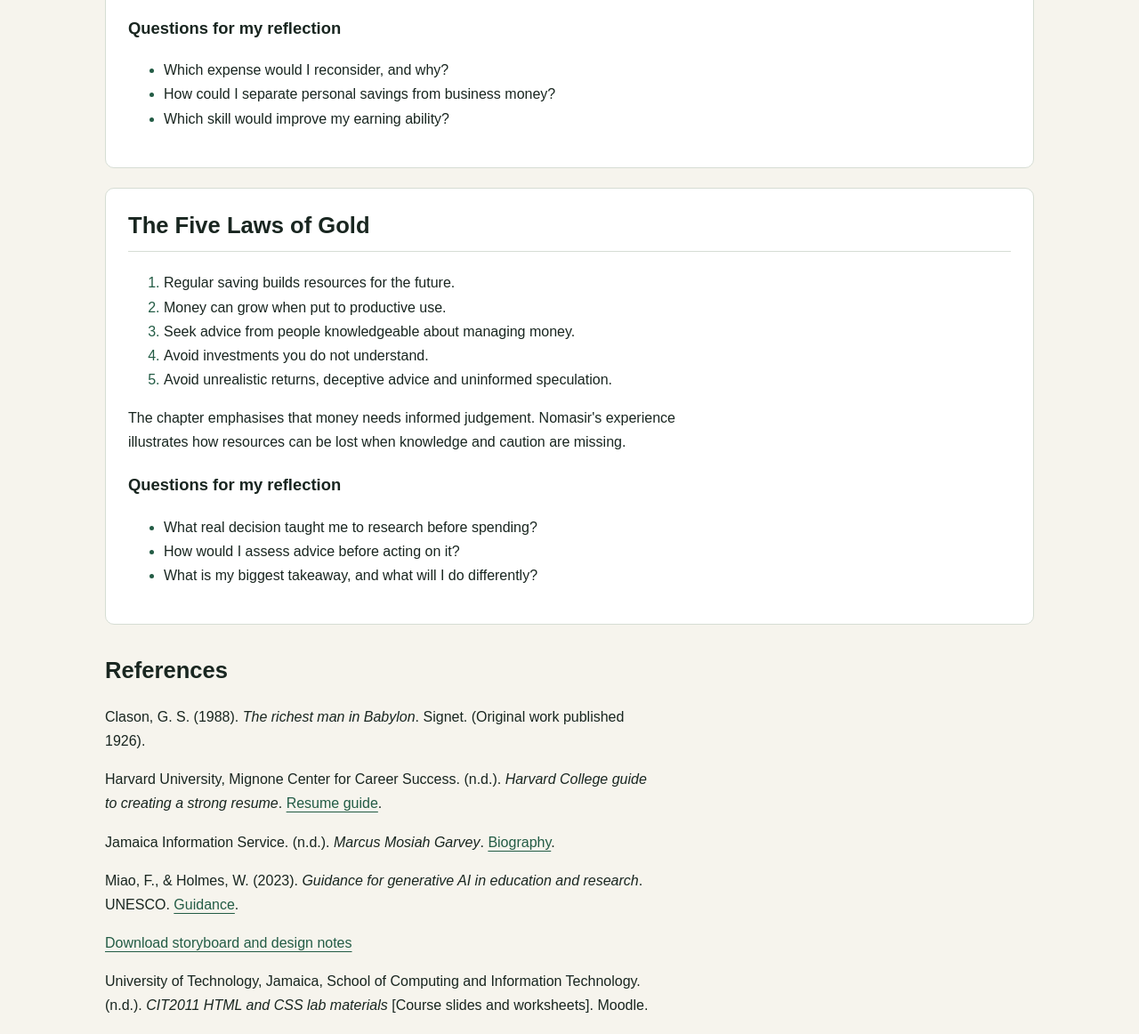
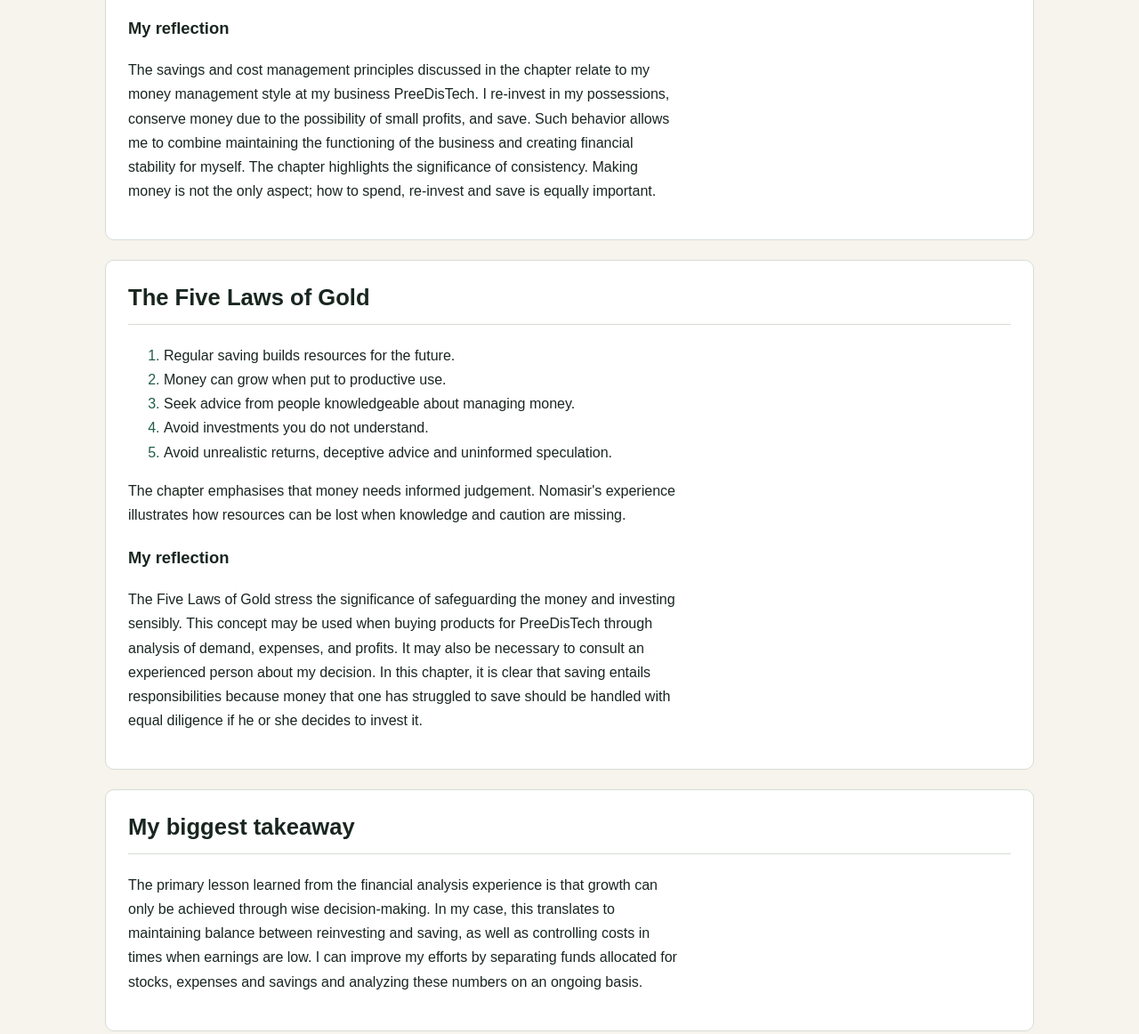
Before and after one commit to jayxutech/2400651_IA1_S1AY27, a plain HTML site: page Codes/development.html in a window 1280 px wide. Shown: the part 870-2032 px from the top of the page at 89% size. Drawn offline with Linux system fonts and the light colour scheme.

Commit message:
Add chapter reflections and biggest takeaway

```diff
--- a/Codes/development.html
+++ b/Codes/development.html
@@ -25,6 +25,7 @@
 <nav aria-label="Chapter bookmarks">
 <a href="#seven-cures">Seven cures</a>
 <a href="#five-laws">Five laws</a>
+<a href="#reflection">My biggest takeaway</a>
 <a href="#references">References</a>
 </nav>
 <p class="notice">My notes on saving, spending and informed decisions.</p>
@@ -40,12 +41,8 @@
 <li>Improve skills and the ability to earn.</li>
 </ol>
 <p>The chapter connects progress with regular habits rather than income alone. Saving, planning and improving skills support one another.</p>
-<h3>Questions for my reflection</h3>
-<ul>
-<li>Which expense would I reconsider, and why?</li>
-<li>How could I separate personal savings from business money?</li>
-<li>Which skill would improve my earning ability?</li>
-</ul>
+<h3>My reflection</h3>
+<p>The savings and cost management principles discussed in the chapter relate to my money management style at my business PreeDisTech. I re-invest in my possessions, conserve money due to the possibility of small profits, and save. Such behavior allows me to combine maintaining the functioning of the business and creating financial stability for myself. The chapter highlights the significance of consistency. Making money is not the only aspect; how to spend, re-invest and save is equally important.</p>
 </article>
 <article id="five-laws">
 <h2>The Five Laws of Gold</h2>
@@ -57,12 +54,12 @@
 <li>Avoid unrealistic returns, deceptive advice and uninformed speculation.</li>
 </ol>
 <p>The chapter emphasises that money needs informed judgement. Nomasir's experience illustrates how resources can be lost when knowledge and caution are missing.</p>
-<h3>Questions for my reflection</h3>
-<ul>
-<li>What real decision taught me to research before spending?</li>
-<li>How would I assess advice before acting on it?</li>
-<li>What is my biggest takeaway, and what will I do differently?</li>
-</ul>
+<h3>My reflection</h3>
+<p>The Five Laws of Gold stress the significance of safeguarding the money and investing sensibly. This concept may be used when buying products for PreeDisTech through analysis of demand, expenses, and profits. It may also be necessary to consult an experienced person about my decision. In this chapter, it is clear that saving entails responsibilities because money that one has struggled to save should be handled with equal diligence if he or she decides to invest it.</p>
+</article>
+<article id="reflection">
+<h2>My biggest takeaway</h2>
+<p>The primary lesson learned from the financial analysis experience is that growth can only be achieved through wise decision-making. In my case, this translates to maintaining balance between reinvesting and saving, as well as controlling costs in times when earnings are low. I can improve my efforts by separating funds allocated for stocks, expenses and savings and analyzing these numbers on an ongoing basis.</p>
 </article>
 <section id="references">
 <h2>References</h2>
```
